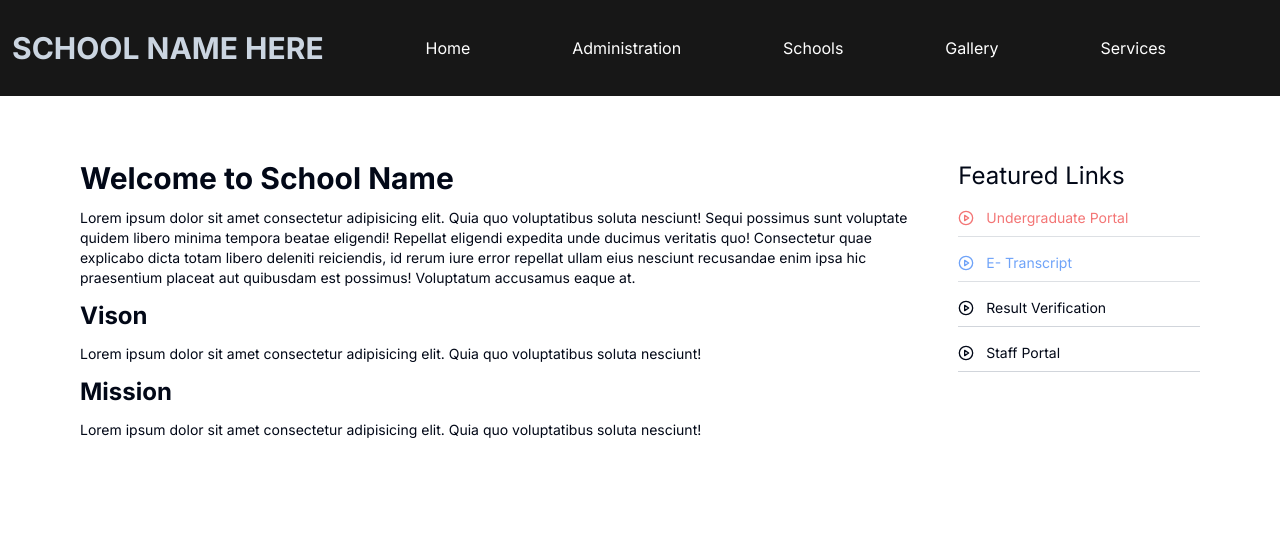
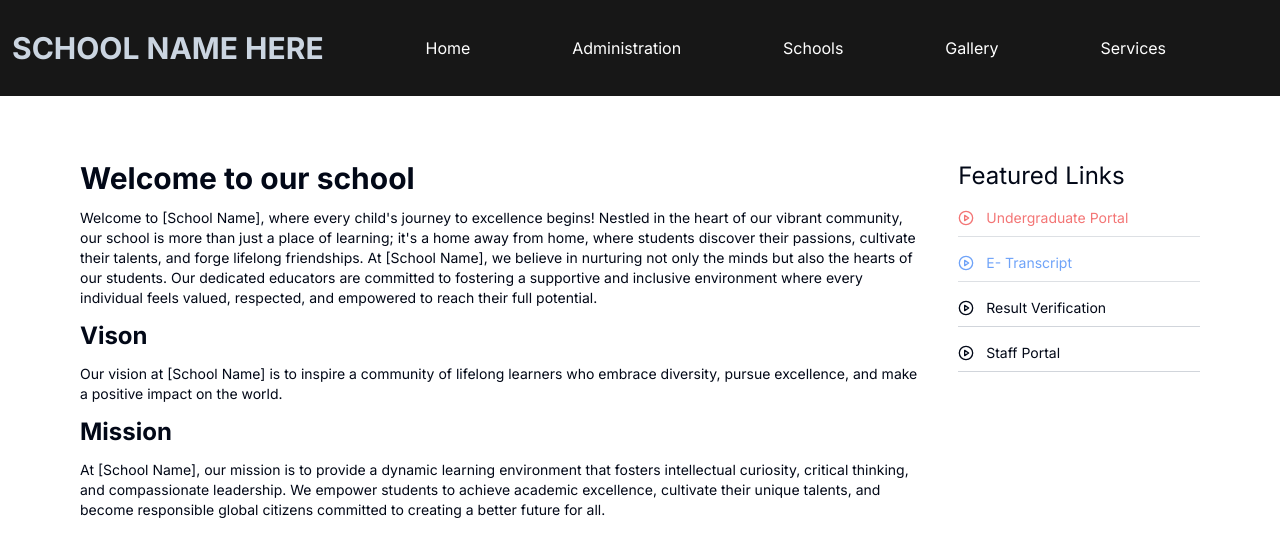
Before and after one commit to nathjoeetim/Lms, a Next.js app: page / in a window 1280 px wide. Shown: the top 556 px of the page. Built offline with nearby package versions, Linux system fonts and the light colour scheme.

Commit message:
editied the home page

```diff
--- a/src/components/Layout/Header.tsx
+++ b/src/components/Layout/Header.tsx
@@ -17,19 +17,15 @@ const Header = () => {
         <FlyoutLink href="#" FlyoutContent={HomeContent}>
           Home
         </FlyoutLink>
-
         <FlyoutLink href="#" FlyoutContent={Administration}>
           Administration
         </FlyoutLink>
-
         <FlyoutLink href="#" FlyoutContent={PricingContent}>
           Schools
         </FlyoutLink>
-
         <FlyoutLink href="#" FlyoutContent={PricingContent}>
           Gallery
         </FlyoutLink>
-
         <FlyoutLink href="#" FlyoutContent={PricingContent}>
           Services
         </FlyoutLink>
--- a/src/components/WelcomeDetails.tsx
+++ b/src/components/WelcomeDetails.tsx
@@ -1,60 +1,79 @@
-import React from 'react'
-import MaxWidthWrapper from './MaxWidthWrapper'
-import { PlayCircle } from 'lucide-react'
-import Link from 'next/link'
+import React from "react";
+import MaxWidthWrapper from "./MaxWidthWrapper";
+import { PlayCircle } from "lucide-react";
+import Link from "next/link";
 
-type Props = {}
+type Props = {};
 
 const WelcomeDetails = (props: Props) => {
   return (
-        <MaxWidthWrapper className='flex flex-col md:flex-row items-start justify-between space-y-6 md:space-y-0'>
-            <div className='w-full space-y-3 md:mr-8'>
-                <h3 className='text-3xl font-bold'>Welcome to School Name</h3>
-                <p className='text-sm text-wrap'>
-                    Lorem ipsum dolor sit amet consectetur adipisicing elit. Quia quo voluptatibus soluta nesciunt! Sequi possimus sunt voluptate quidem libero minima tempora beatae eligendi! Repellat eligendi expedita unde ducimus veritatis quo!
-                    Consectetur quae explicabo dicta totam libero deleniti reiciendis, id rerum iure error repellat ullam eius nesciunt recusandae enim ipsa hic praesentium placeat aut quibusdam est possimus! Voluptatum accusamus eaque at.
+    <MaxWidthWrapper className="flex flex-col md:flex-row items-start justify-between space-y-6 md:space-y-0">
+      <div className="w-full space-y-3 md:mr-8">
+        <h3 className="text-3xl font-bold">Welcome to our school</h3>
+        <p className="text-sm text-wrap">
+          <p className="text-sm text-wrap">
+            Welcome to [School Name], where every child&apos;s journey to
+            excellence begins! Nestled in the heart of our vibrant community,
+            our school is more than just a place of learning; it&apos;s a home
+            away from home, where students discover their passions, cultivate
+            their talents, and forge lifelong friendships. At [School Name], we
+            believe in nurturing not only the minds but also the hearts of our
+            students. Our dedicated educators are committed to fostering a
+            supportive and inclusive environment where every individual feels
+            valued, respected, and empowered to reach their full potential.
+          </p>
         </p>
 
-                <div className='mt-8' />
+        <div className="mt-8" />
 
-                <h3 className='text-2xl font-bold'>Vison</h3>
-                <p className='text-sm text-wrap'>
-                    Lorem ipsum dolor sit amet consectetur adipisicing elit. Quia quo voluptatibus soluta nesciunt!
+        <h3 className="text-2xl font-bold">Vison</h3>
+        <p className="text-sm text-wrap">
+          Our vision at [School Name] is to inspire a community of lifelong
+          learners who embrace diversity, pursue excellence, and make a positive
+          impact on the world.
         </p>
 
-                <div className='mt-8' />
+        <div className="mt-8" />
 
-                <h3 className='text-2xl font-bold'>Mission</h3>
-                <p className='text-sm text-wrap'>
-                    Lorem ipsum dolor sit amet consectetur adipisicing elit. Quia quo voluptatibus soluta nesciunt!
+        <h3 className="text-2xl font-bold">Mission</h3>
+        <p className="text-sm text-wrap">
+          At [School Name], our mission is to provide a dynamic learning
+          environment that fosters intellectual curiosity, critical thinking,
+          and compassionate leadership. We empower students to achieve academic
+          excellence, cultivate their unique talents, and become responsible
+          global citizens committed to creating a better future for all.
         </p>
       </div>
 
-            <div className='w-80'>
-                <h3 className='text-2xl mb-4'>Featured Links</h3>
+      <div className="w-80">
+        <h3 className="text-2xl mb-4">Featured Links</h3>
 
-                <ul className='space-y-4 list-none cursor-pointer'>
-                    <li className='flex items-center space-x-3 border-b border-gray-300 text-red-500 pb-2 animate-pulse'>
-                        <PlayCircle className='w-4 h-4' />
-                        <Link href="#" className='text-sm'>Undergraduate Portal</Link>
+        <ul className="space-y-4 list-none cursor-pointer">
+          <li className="flex items-center space-x-3 border-b border-gray-300 text-red-500 pb-2 animate-pulse">
+            <PlayCircle className="w-4 h-4" />
+            <Link href="#" className="text-sm">
+              Undergraduate Portal
+            </Link>
           </li>
-                    <li className='flex items-center space-x-3 border-b border-gray-300 text-blue-500 pb-2 animate-pulse'>
-                        <PlayCircle className='w-4 h-4' />
-                        <p className='text-sm'>E- Transcript</p>
+          <li className="flex items-center space-x-3 border-b border-gray-300 text-blue-500 pb-2 animate-pulse">
+            <PlayCircle className="w-4 h-4" />
+            <p className="text-sm">E- Transcript</p>
           </li>
-                    <li className='flex items-center space-x-3 border-b border-gray-300 hover:text-blue-500 pb-2'>
-                        <PlayCircle className='w-4 h-4' />
-                        <p className='text-sm'>Result Verification</p>
+          <li className="flex items-center space-x-3 border-b border-gray-300 hover:text-blue-500 pb-2">
+            <PlayCircle className="w-4 h-4" />
+            <p className="text-sm">Result Verification</p>
           </li>
-                    <Link href="/login" className='flex items-center space-x-3 border-b border-gray-300 hover:text-blue-500 pb-2'>
-                        <PlayCircle className='w-4 h-4' />
-                        <p className='text-sm'>Staff Portal</p>
+          <Link
+            href="/login"
+            className="flex items-center space-x-3 border-b border-gray-300 hover:text-blue-500 pb-2"
+          >
+            <PlayCircle className="w-4 h-4" />
+            <p className="text-sm">Staff Portal</p>
           </Link>
         </ul>
       </div>
+    </MaxWidthWrapper>
+  );
+};
 
-        </MaxWidthWrapper>
-    )
-}
-
-export default WelcomeDetails
+export default WelcomeDetails;
```
Also changed, not shown: src/components/sideSubComponent/academicsSubContent.tsx (+12 -8 lines). Lines whose indentation alone changed are shown as unchanged.
